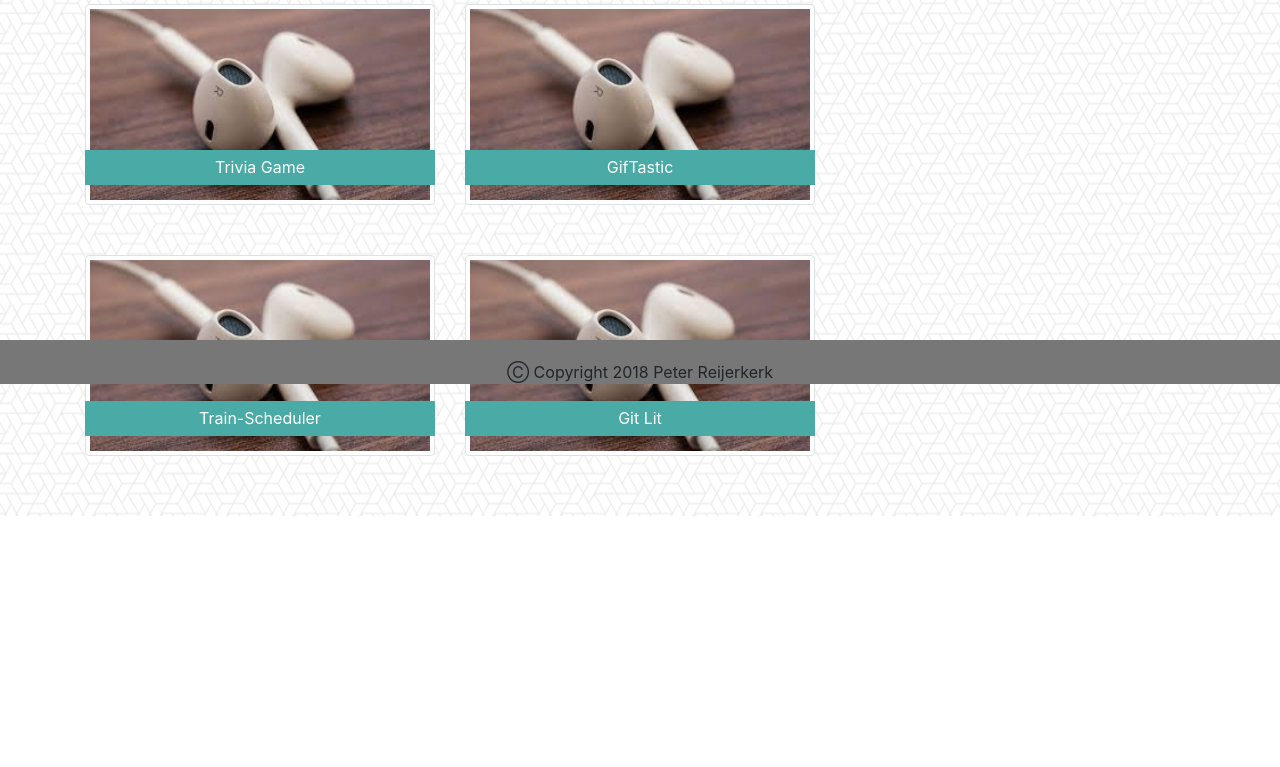
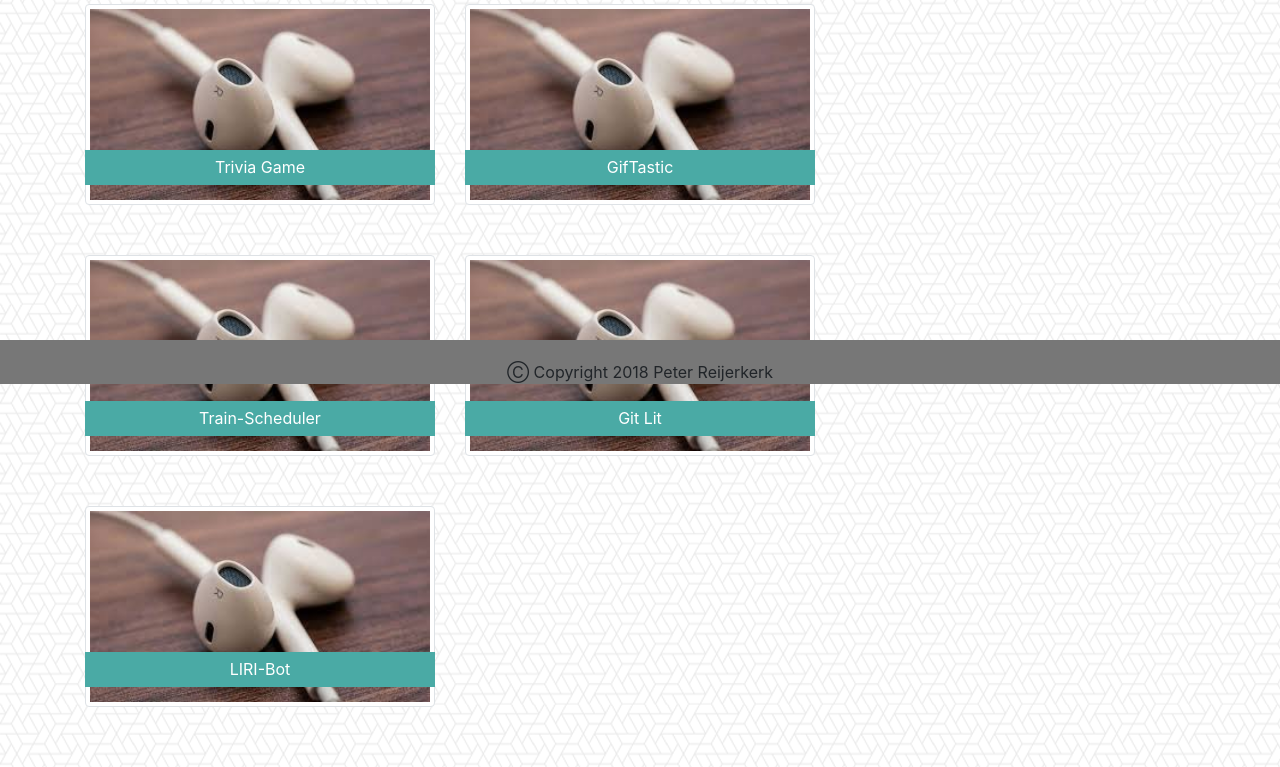
Before and after one commit to PReijerkerk/PReijerkerk.github.io, a plain HTML site: page portfolio.html in a window 1280 px wide. Shown: the part 416-1183 px from the top of the page. Before the commit the page ends 932 px from the top, so only its background shows below. Drawn offline with nearby package versions, Linux system fonts and the light colour scheme.

Commit message:
added latest project to the portfolio

```diff
--- a/portfolio.html
+++ b/portfolio.html
@@ -65,6 +65,12 @@
                         <a href="https://torre-matthew.github.io/Git-Lit/"><img class="img-thumbnail project" src="assets/images/Earbuds.jpeg" alt="project 1"><span class="project-title">Git Lit</span></a>
                     </div>
                 </div>
+                <div class="row">
+                    <div class="col-md-6">
+                        <a href="https://preijerkerk.github.io/liri-node-app/"><img class="img-thumbnail project" src="assets/images/Earbuds.jpeg" alt="project 1"><span class="project-title">LIRI-Bot</span></a>
+                    </div>
+
+                </div>
     </div>
 
     <!--Social-Links-Container-->
```
